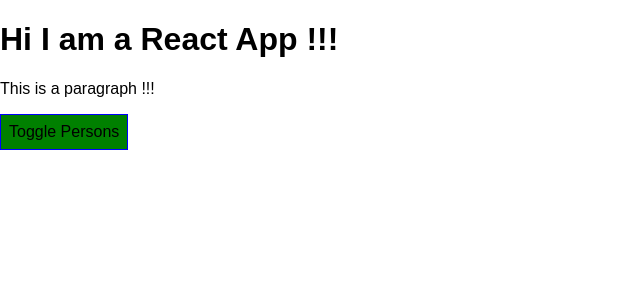
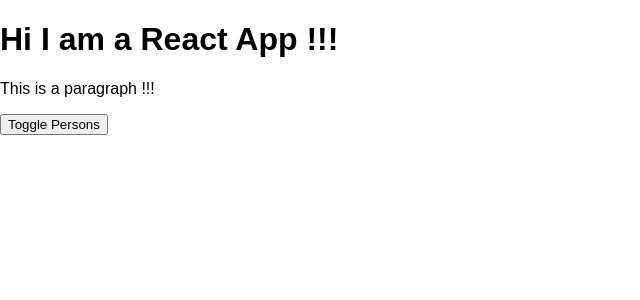
Before and after one commit to VinayJariya/react-complete-guide, a React app: page / in a window 1280 px wide. Shown: the top 300 px of the page, without its empty margins (0-640 px from the left). Built offline with nearby package versions, Linux system fonts and the light colour scheme.

Commit message:
Using pseudo classes with css-modules

```diff
--- a/src/App.css
+++ b/src/App.css
@@ -9,3 +9,24 @@
 .bold{
   font-weight: bold;
 }
+
+.App button{
+  border: 1px solid blue;
+  padding: 16px;
+  background-color: green;
+  font: inherit;
+  color: white;
+}
+
+.App button:hover{
+  background-color: lightgreen;
+  color: black;
+}
+
+.App button.Red{
+  background-color: red;
+}
+
+.App button.Red:hover{
+  background-color: salmon;
+}
--- a/src/App.js
+++ b/src/App.js
@@ -115,17 +115,8 @@
   }
 
   render() {
-
-    const style = {
-      backgroundColor: 'green',
-      font: 'inherit',
-      border: '1px solid blue',
-      padding: '8px',
-      cursor: 'pointer',
-    };
-
     let persons = null;
-
+    let btnClass = ''
     if (this.state.showPersons){
       persons = (
         <div>
@@ -140,7 +131,7 @@
           })}
         </div>
       );
-      style.backgroundColor = 'red';
+      btnClass = classes.Red;
     }
 
     //let classes = ['red', 'bold'].join(' ');
@@ -158,7 +149,9 @@
         <p className={classesAssigned.join(' ')}>
           This is a paragraph !!!
         </p>
-        <button style={style} onClick={this.togglePersonHandler}>Toggle Persons</button>
+        <button className={btnClass}
+          onClick={this.togglePersonHandler}>Toggle Persons
+        </button>
         {persons}
       </div>
     );
```
